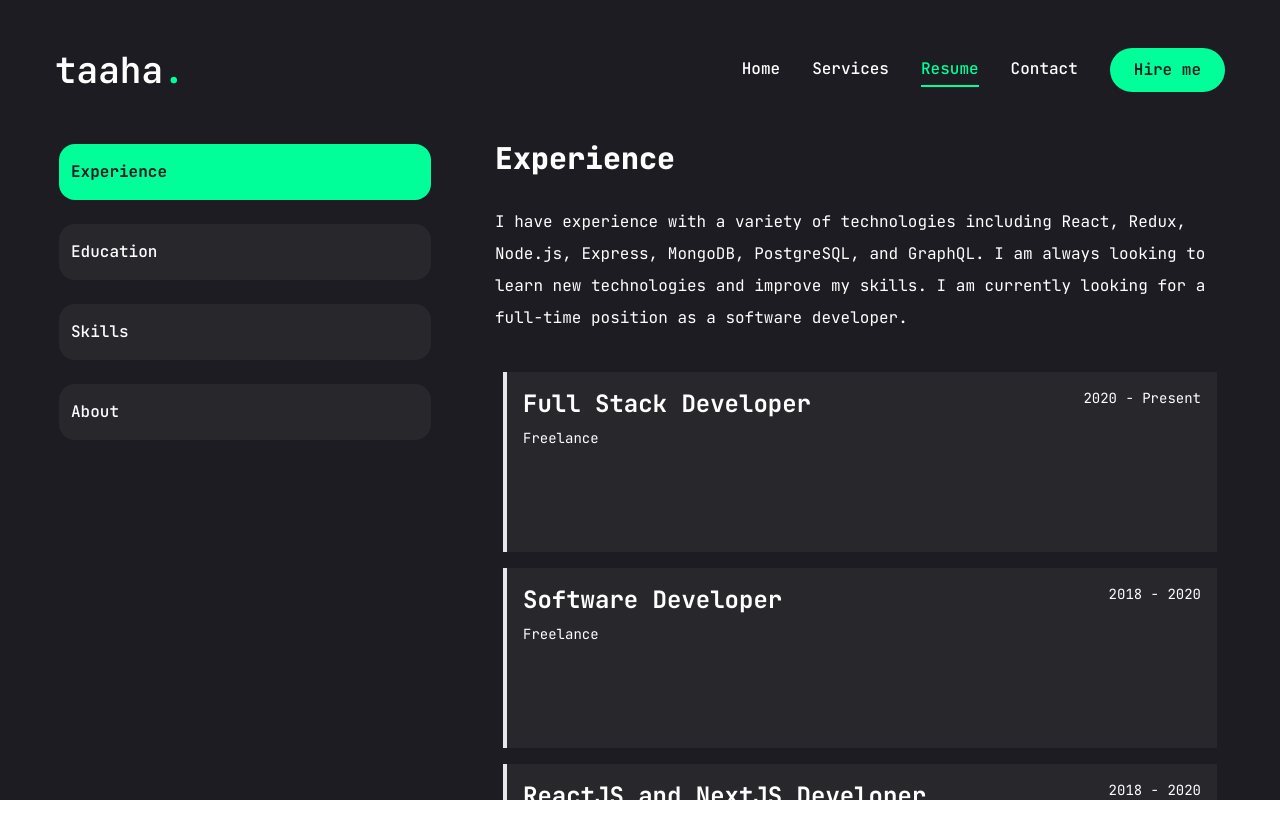
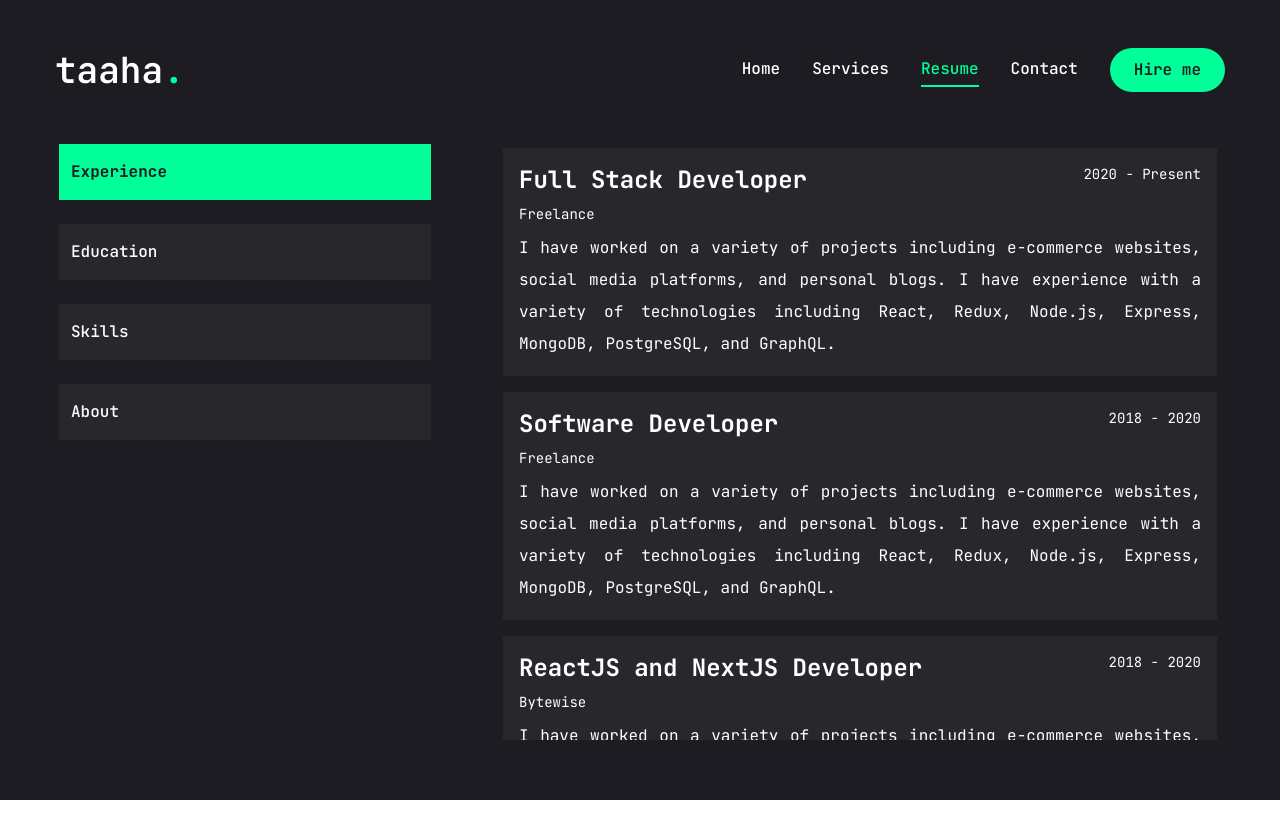
Before and after one commit to taahahussainkhan/taaha-portfolio, a Next.js app: page /resume in a window 1280 px wide. Shown: the top 838 px of the page. After the commit the page ends 800 px from the top, so only its background shows below. Built offline with nearby package versions, Linux system fonts and the light colour scheme.

Commit message:
experience section polished, added scrollbar

```diff
--- a/src/app/globals.css
+++ b/src/app/globals.css
@@ -22,3 +22,25 @@
     -webkit-text-stroke: 1px #30ff99;
   }
 }
+
+/* width */
+::-webkit-scrollbar {
+    width: 4px;
+}
+
+/* Track */
+::-webkit-scrollbar-track {
+    background: #888;
+    border-radius: 2px;
+}
+
+/* Handle */
+::-webkit-scrollbar-thumb {
+    background: #00ff99;
+    border-radius: 2px;
+}
+
+/* Handle on hover
+::-webkit-scrollbar-thumb:hover {
+    background: #555;
+} */
--- a/src/app/resume/page.tsx
+++ b/src/app/resume/page.tsx
@@ -6,21 +6,6 @@ import Skills from "@/components/Resume/Skills";
 import Education from "@/components/Resume/Education";
 import Experiences from "@/components/Resume/Experiences";
 import About from "@/components/Resume/About";
-
-
-const education = {
-  icon: "/assets/resume/cap.svg",
-  title: "My Education",
-  items: [
-    {
-      university: "Full Stack Developer",
-      major: "Freelance",
-      date: "2020 - Present",
-      // description: 'I have worked on a variety of projects including e-commerce websites, social media platforms, and personal blogs. I have experience with a variety of technologies including React, Redux, Node.js, Express, MongoDB, PostgreSQL, and GraphQL.'
-    },
-  ],
-};
-
 
 const Resume = () => {
   return (
@@ -34,19 +19,20 @@ const Resume = () => {
           ease: "easeIn",
         },
       }}
-      className="min-h-[80vh] flex items-center justify-center py-12 xl:py-0"
+      className="min-h-[80vh] flex items-start justify-center py-12 xl:py-0"
     >
-      <div className="container mx-auto">
-        <Tabs defaultValue="experience"
-          className="flex flex-col xl:flex-row gap-[60px]"
+      <div className="container mx-auto flex">
+        <Tabs
+          defaultValue="experience"
+          className="flex flex-col xl:flex-row gap-[60px] w-full"
         >
           <TabsList className="flex flex-col w-full max-w-[380px] mx-auto xl:mx-0 gap-6">
-            <TabsTrigger value="experience" >Experience</TabsTrigger>
+            <TabsTrigger value="experience">Experience</TabsTrigger>
             <TabsTrigger value="education">Education</TabsTrigger>
-            <TabsTrigger value="skills" >Skills</TabsTrigger>
+            <TabsTrigger value="skills">Skills</TabsTrigger>
             <TabsTrigger value="about">About</TabsTrigger>
           </TabsList>
-          <div className="min-h-[70vh] w-full">
+          <div className="min-h-[70vh] max-h-[75vh] w-full overflow-y-auto scrollbar-none">
             {/* experience */}
             <TabsContent value="experience" className="w-full">
               <Experiences />
@@ -63,7 +49,6 @@ const Resume = () => {
           </div>
         </Tabs>
       </div>
-
     </motion.div>
   );
 };
--- a/src/components/Resume/Experiences.tsx
+++ b/src/components/Resume/Experiences.tsx
@@ -1,4 +1,4 @@
-import React from 'react'
+import React from "react";
 
 const Experiences = () => {
   const experiences = {
@@ -11,42 +11,52 @@ const Experiences = () => {
         title: "Full Stack Developer",
         company: "Freelance",
         date: "2020 - Present",
-                // description: 'I have worked on a variety of projects including e-commerce websites, social media platforms, and personal blogs. I have experience with a variety of technologies including React, Redux, Node.js, Express, MongoDB, PostgreSQL, and GraphQL.'
+        description:
+          "I have worked on a variety of projects including e-commerce websites, social media platforms, and personal blogs. I have experience with a variety of technologies including React, Redux, Node.js, Express, MongoDB, PostgreSQL, and GraphQL.",
       },
       {
         title: "Software Developer",
         company: "Freelance",
         date: "2018 - 2020",
-                // description: 'I have worked on a variety of projects including e-commerce websites, social media platforms, and personal blogs. I have experience with a variety of technologies including React, Redux, Node.js, Express, MongoDB, PostgreSQL, and GraphQL.'
+        description:
+          "I have worked on a variety of projects including e-commerce websites, social media platforms, and personal blogs. I have experience with a variety of technologies including React, Redux, Node.js, Express, MongoDB, PostgreSQL, and GraphQL.",
       },
       {
         title: "ReactJS and NextJS Developer",
         company: "Bytewise",
         date: "2018 - 2020",
-                // description: 'I have worked on a variety of projects including e-commerce websites, social media platforms, and personal blogs. I have experience with a variety of technologies including React, Redux, Node.js, Express, MongoDB, PostgreSQL, and GraphQL.'
+        description:
+          "I have worked on a variety of projects including e-commerce websites, social media platforms, and personal blogs. I have experience with a variety of technologies including React, Redux, Node.js, Express, MongoDB, PostgreSQL, and GraphQL.",
       },
     ],
   };
   return (
-        <div className="flex flex-col gap-[30px] text-center xl:text-left">
-            <h3 className="text-3xl font-extrabold">{experiences.title}</h3>
-            <p>{experiences.description}</p>
+    <div className="flex flex-col gap-[30px] text-center xl:text-left mb-36">
+      {/* <h3 className="text-3xl font-extrabold">{experiences.title}</h3> */}
+      {/* <p>{experiences.description}</p> */}
       <div className="flex flex-col ">
         {experiences.items.map((item, index) => (
           <div
             key={index}
-                        className="flex flex-col gap-2 border-l-4 bg-[#27272c] p-4 m-2 h-[180px]  align-center hover:shadow-2xl hover:border-accent-hover transition-all ease-in-out duration-300"
+            className="flex flex-col gap-2 relative bg-[#27272c] p-4 m-2 align-center hover:shadow-2xl transition-all ease-in-out duration-300"
           >
+            <div
+              className="absolute left-0 top-0 bottom-0 w-1 bg-transparent transition-all ease-in-out duration-300
+                        hover:bg-accent-hover transform origin-top scale-y-0 hover:scale-y-100"
+            />
             <div className="flex justify-between">
-                            <h4 className="text-2xl font-bold hover:text-accent-hover transition-all ease-in-out duration-300">{item.title}</h4>
+              <h4 className="text-2xl font-bold hover:text-accent-hover transition-all ease-in-out duration-300 cursor-pointer">
+                {item.title}
+              </h4>
               <p className="text-sm text-white">{item.date}</p>
             </div>
-                        <p className="text-sm text-white">{item.company}</p>
+            <p className="text-sm text-white ">{item.company}</p>
+            <p className="text-justify">{item.description}</p>
           </div>
         ))}
       </div>
     </div>
-    )
-}
+  );
+};
 
 export default Experiences;
--- a/src/components/ui/tabs.tsx
+++ b/src/components/ui/tabs.tsx
@@ -29,7 +29,7 @@ const TabsTrigger = React.forwardRef<
   <TabsPrimitive.Trigger
     ref={ref}
     className={cn(
-      "inline-flex items-center w-full bg-[#27272c] whitespace-nowrap text-white rounded-2xl p-3 text-balance font-medium ring-offset-white transition-all disabled:pointer-events-none disabled:opacity-58 data-[state=active]:bg-accent data-[state=active]:text-primary data-[state=active]:font-bold data-[state=active]:shadow-sm",
+      "inline-flex items-center w-full bg-[#27272c] whitespace-nowrap text-white rounded-md p-3 text-balance font-medium ring-offset-white transition-all disabled:pointer-events-none disabled:opacity-58 data-[state=active]:bg-accent data-[state=active]:text-primary data-[state=active]:font-bold data-[state=active]:shadow-sm",
       className
     )}
     {...props}
```
Lines whose indentation alone changed are shown as unchanged.
